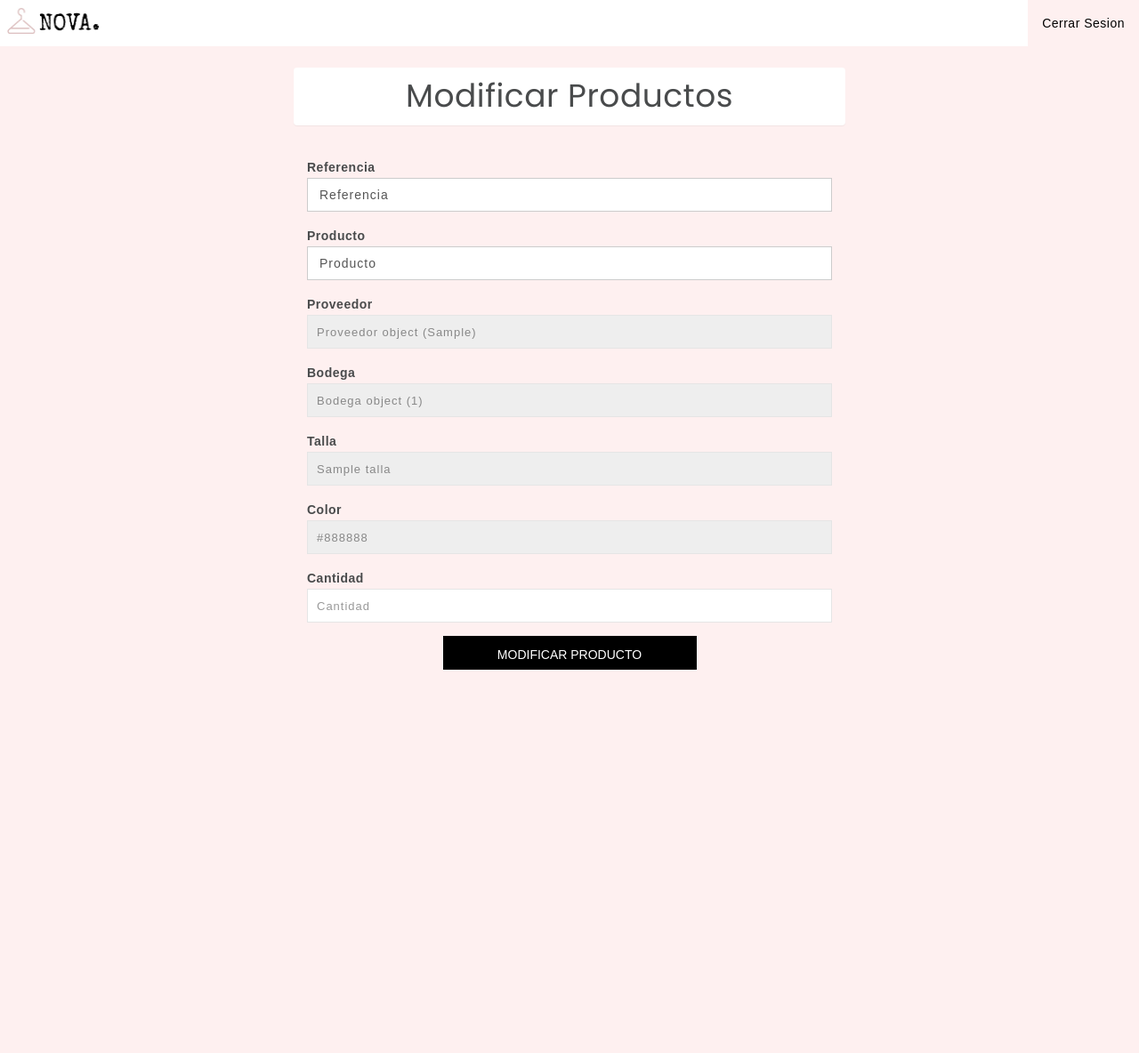
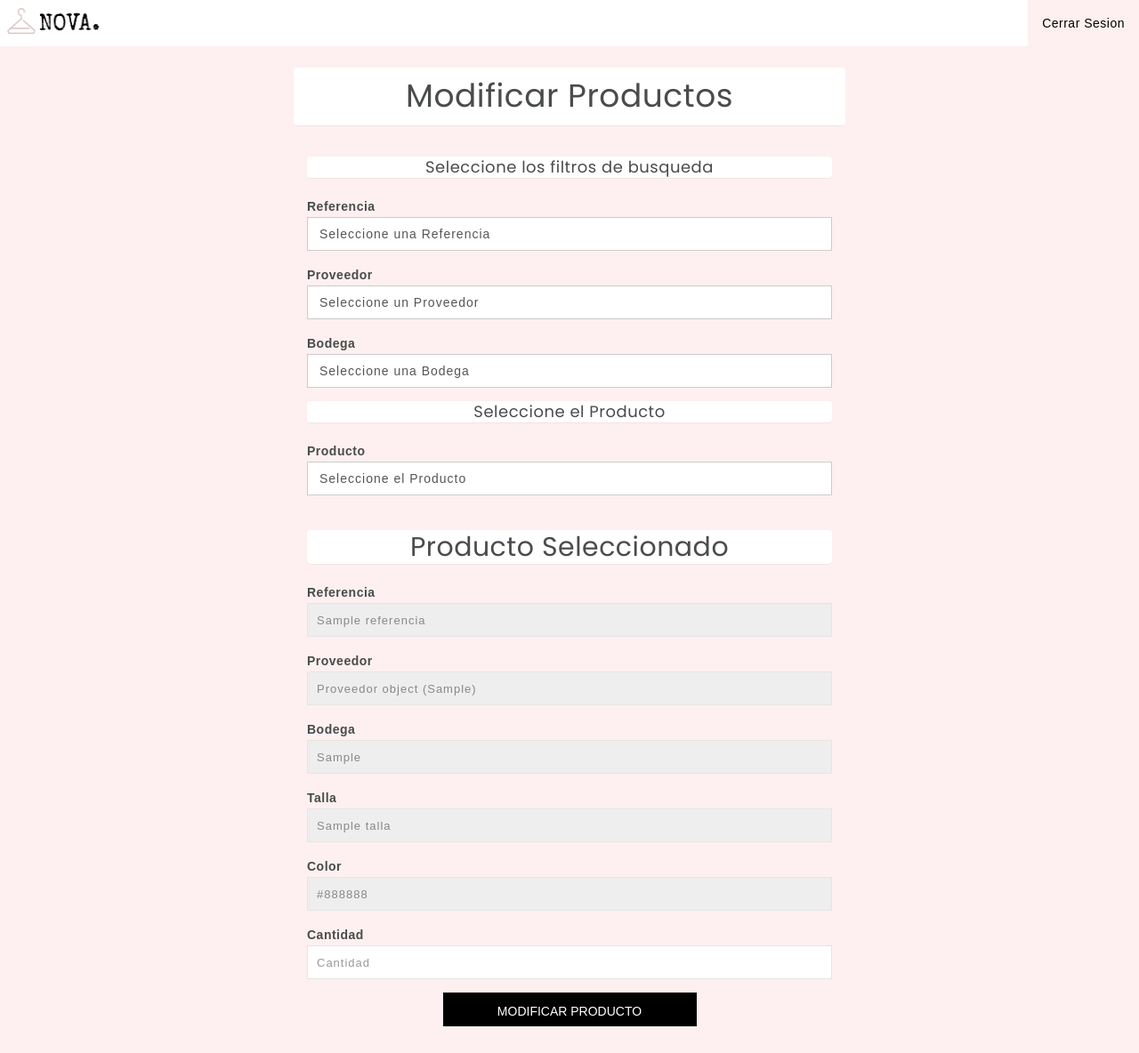
Before and after one commit to Marthox1999/Nova, a Django app: template templates/inventario/productosModificar.html in a window 1280 px wide. Shown: the whole page at 89% size. Before the commit the page ends 753 px from the top, so only its background shows below. Run offline with Django 3.2, Linux system fonts and the light colour scheme; tables that the repository leaves empty hold one stand-in row (values such as "Sample post"); the template is opened without the code that fills it: values that come from a table or form of the project are taken from there, most other values are stand-ins (such as "Sample title", 1, 10 or a date in 2020); some libraries are stand-ins or nearby versions.

Commit message:
#21 Agregado multiples filtros para modificar producto

```diff
--- a/apps/inventario/models.py
+++ b/apps/inventario/models.py
@@ -67,6 +67,7 @@ class DetallesProducto(models.Model):
         ('Beige','Beige'),
         ('Otros','Otro'),
     }
+    pkDetallesP = models.AutoField(primary_key=True)
     fkProducto =  models.ForeignKey(Producto, on_delete=models.CASCADE)
     talla = models.CharField(max_length=32)
     nit = models.ForeignKey(Proveedor, on_delete=models.CASCADE)
--- a/templates/inventario/productosModificar.html
+++ b/templates/inventario/productosModificar.html
@@ -19,10 +19,18 @@
       <div class="col-lg-12">
         <form id="formulario-producto" action="#" method="post">
           {% csrf_token %}
+
+
+          <div class="panel-login panel">
+            <center>
+              <h4> Seleccione los filtros de busqueda </h4>
+            </center>
+          </div>
+
           <div class="form-group">
             <label for="producto">Referencia</label>
             <select class="form-control" id="producto" name="producto" onChange="form.submit();">
-              <option value="-1"  name='vacio'>Referencia</option>
+              <option value="-1"  name='vacio'>Seleccione una Referencia</option>
               {% for producto in productos %}
                 {% if idProducto == producto.pkProducto   %}
                 <option selected value={{producto.pkProducto}} name={{producto.pkProducto}}>{{producto.pkProducto}} - {{producto.nombre}}</option>
@@ -34,32 +42,86 @@
           </div>
 
           <div class="form-group">
+              <label for="proveedor">Proveedor</label>
+              <select class="form-control" id="proveedor" name="proveedor" onChange="form.submit();">
+                <option value="-1"  name='vacio'>Seleccione un Proveedor</option>
+                {% for proveedor in proveedores %}
+                  {% if idProveedor == proveedor.pknit   %}
+                    <option selected value={{proveedor.pknit}} name={{proveedor.pknit}}>{{proveedor.pknit}}</option>
+                  {% else %}
+                    <option value={{proveedor.pknit}} name={{proveedor.pknit}}>{{proveedor.pknit}}</option>
+                  {% endif %}
+                {% endfor %}
+              </select>
+          </div>
+
+          <div class="form-group">
+              <label for="bodega">Bodega</label>
+              <select class="form-control" id="bodega" name="bodega" onChange="form.submit();">
+                <option value="-1"  name='vacio'>Seleccione una Bodega</option>
+                {% for bodega in bodegas %}
+                  {% if idBodega == bodega.pkBodega   %}
+                    <option selected value={{bodega.pkBodega}} name={{bodega.pkBodega}}>{{bodega.pkBodega}} - {{bodega.ciudad}}</option>
+                  {% else %}
+                    <option value={{bodega.pkBodega}} name={{bodega.pkBodega}}>{{bodega.pkBodega}} - {{bodega.ciudad}}</option>
+                  {% endif %}
+                {% endfor %}
+              </select>
+          </div>
+
+
+          <div class="panel-login panel">
+            <center>
+              <h4> Seleccione el Producto </h4>
+            </center>
+          </div>
+
+          <div class="form-group">
             <label for="producto">Producto</label>
             <select class="form-control" id="detalle" name="detalle" onChange="form.submit();">
-              <option value="-1"  name='vacio'>Producto</option>
+              <option value="-1"  name='vacio'>Seleccione el Producto</option>
               {% for detalle in detalles %}
-                {% if idDetalle == detalle.fkProducto.pkProducto   %}
-                  <option selected value={{detalle.fkProducto.pkProducto}} name={{detalle.fkProducto.pkProducto}}>{{detalle.talla}} - {{detalle.color}}</option>
+                {% if idDetalle == detalle.pkDetallesP   %}
+                  <option selected value={{detalle.pkDetallesP}} name={{detalle.pkDetallesP}}>{{detalle.talla}} - {{detalle.color}}</option>
                 {% else %}
-                  <option value={{detalle.fkProducto.pkProducto}} name={{detalle.fkProducto.pkProducto}}>{{detalle.talla}} - {{detalle.color}}</option>
+                  <option value={{detalle.pkDetallesP}} name={{detalle.pkDetallesP}}>{{detalle.talla}} - {{detalle.color}}</option>
                 {% endif %}
               {% endfor %}
             </select>
           </div>
 
+          <!-- ZONA PARA MODIFICAR CAMPOS   -->
+          <br>
+          <div class="form-group">
+            <div class="panel-login panel">
+              <center>
+                <h2> Producto Seleccionado </h2>
+              </center>
+            </div>
+          </div>
+
+          <div class="form-group">
+              <label for="referencia">Referencia</label>
+              <input readonly placeholder="Referencia" id="inputReferencia" name="inputReferencia" type="text" class="form-control" value="{{referencia}}">
+
+              <div hidden>
+                <input readonly id="idref" name="idref" type="text" value="{{idref}}" class="form-control">
+              </div>
+          </div>
+
           <div class="form-group">
             <label for="proveedor">Proveedor</label>
-            <input readonly placeholder="Proveedor" id="proveedor" name="proveedor" type="text" class="form-control" value="{{nit}}">
+            <input readonly placeholder="Proveedor" id="inputProveedor" name="inputProveedor" type="text" class="form-control" value="{{nit}}">
           </div>
 
           <div class="form-group">
             <label for="bodega">Bodega</label>
-            <input readonly placeholder="Bodega" id="bodega" name="bodega" type="text" class="form-control" value="{{bodega}}">
+            <input readonly placeholder="Bodega" id="inputBodega" name="inputBodega" type="text" class="form-control" value="{{pkBodega}}">
           </div>
 
           <div class="form-group">
             <label for="talla">Talla</label>
-            <input readonly placeholder="Talla" id="talla" name="talla" type="text" class="form-control" value="{{talla}}">
+            <input readonly placeholder="Talla" id="inputTalla" name="inputTalla" type="text" class="form-control" value="{{talla}}">
           </div>
 
           <div class="form-group">
```
Also changed, not shown: apps/inventario/views.py (+75 -43 lines).
